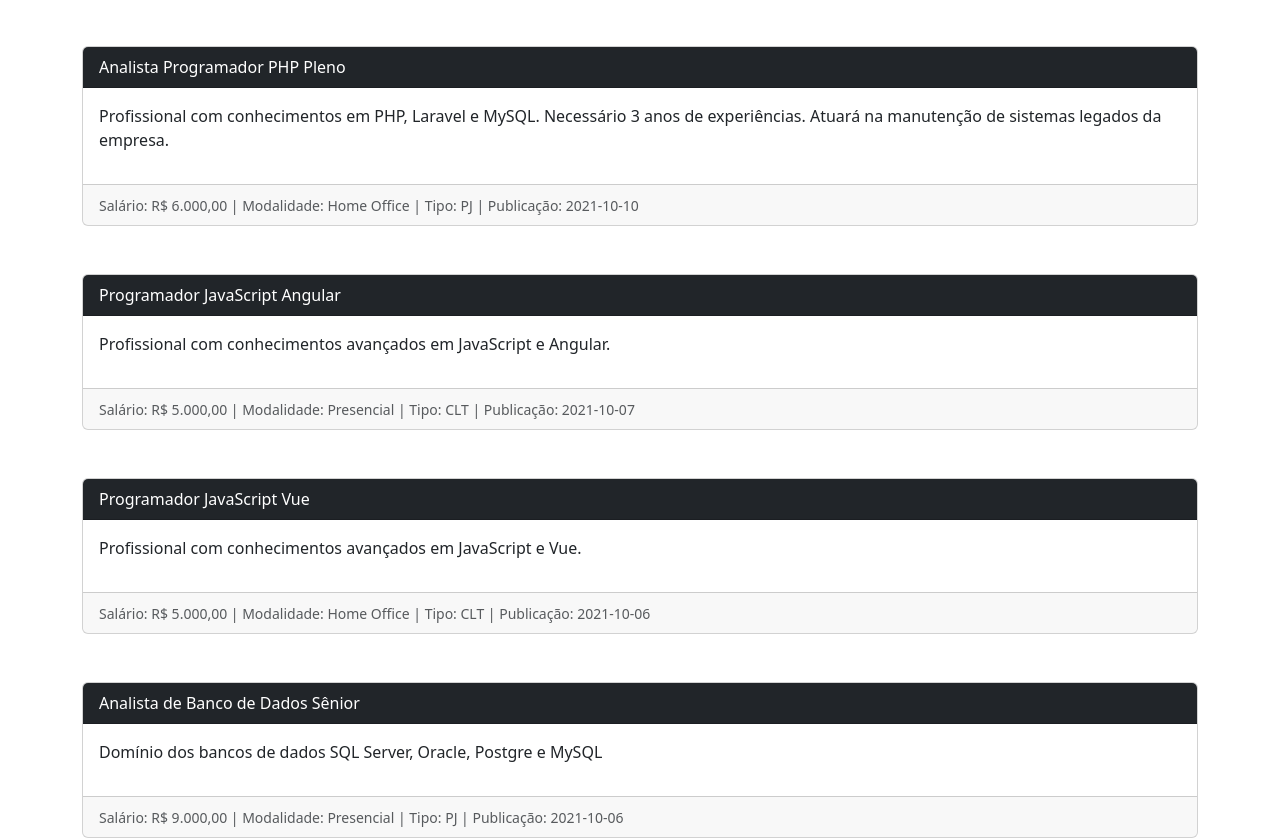
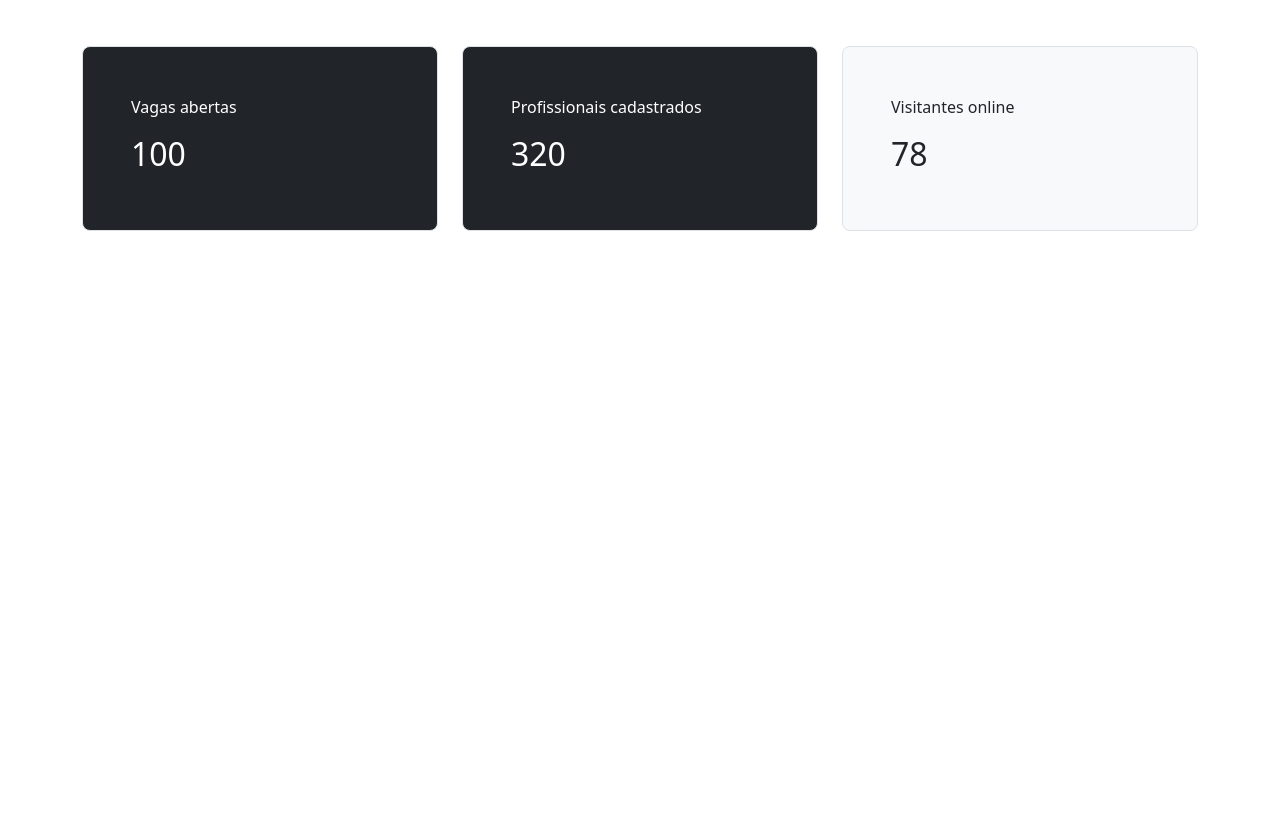
Before and after one commit to LucasAlNascimento/vagas, a Vue app: page / in a window 1280 px wide. Shown: the part 388-1228 px from the top of the page. After the commit the page ends 800 px from the top, so only its background shows below. Built offline with nearby package versions, Linux system fonts and the light colour scheme.

Commit message:
Inserindo vagas cadastradas no componente Home

```diff
--- a/src/components/comuns/Vaga.vue
+++ b/src/components/comuns/Vaga.vue
@@ -6,7 +6,7 @@
         </div>
         <div class="card-footer">
             <small class="text-muted">
-                Salário: {{salario.toLocaleString('pt-br', {style: 'currency', currency: 'BRL'})}} | Modalidade: {{modalidade}} | Tipo: {{tipo}} | Publicação: {{publicacao}}
+                Salário: {{salario.toLocaleString('pt-br', {style: 'currency', currency: 'BRL'})}} | Modalidade: {{getModalidade}} | Tipo: {{getTipo}} | Publicação: {{publicacao}}
             </small>
         </div>
     </div>
@@ -15,7 +15,50 @@
 <script>
 export default {
     name: 'Vaga',
-    props: ['titulo', 'descricao', 'salario', 'modalidade', 'tipo', 'publicacao']
+    props: {
+        titulo: {
+            type: String,
+            required: true
+        },
+        descricao: {
+            type: String,
+            required: true
+        },
+        salario: {
+            type: Number,
+            required: true
+        },
+        modalidade: {
+            type: String,
+            required: true
+        },
+        tipo: {
+            type: String,
+            required: true
+        },
+        publicacao: {
+            type: String,
+            required: true
+        }
+    },
+    computed: {
+        getModalidade() {
+            switch(this.modalidade){
+                case '1': return 'Home Office'
+                case '2': return 'Presencial'
+            }
+            return ''
+
+        },
+        getTipo() {
+            switch(this.tipo){
+                case '1': return 'CLT'
+                case '2': return 'PJ'
+            }
+            return ''
+
+        }
+    }
 }
 
 </script>
--- a/src/components/views/Home.vue
+++ b/src/components/views/Home.vue
@@ -45,48 +45,7 @@ export default {
     },
     data: () => ({
         usuariosOnline: 0,
-        vagas: [
-            {
-                titulo: 'Analista Programador PHP Pleno',
-                descricao: 'Profissional com conhecimentos em PHP, Laravel e MySQL. Necessário 3 anos de experiências. Atuará na manutenção de sistemas legados da empresa.',
-                salario: 6000,
-                modalidade: 'Home Office',
-                tipo: 'PJ',
-                publicacao: '2021-10-10'
-            },
-            {
-                titulo: 'Programador JavaScript Angular',
-                descricao: 'Profissional com conhecimentos avançados em JavaScript e Angular.',
-                salario: 5000,
-                modalidade: 'Presencial',
-                tipo: 'CLT',
-                publicacao: '2021-10-07'
-            },
-            {
-                titulo: 'Programador JavaScript Vue',
-                descricao: 'Profissional com conhecimentos avançados em JavaScript e Vue.',
-                salario: 5000,
-                modalidade: 'Home Office',
-                tipo: 'CLT',
-                publicacao: '2021-10-06'
-            },
-            {
-                titulo: 'Analista de Banco de Dados Sênior',
-                descricao: 'Domínio dos bancos de dados SQL Server, Oracle, Postgre e MySQL',
-                salario: 9000,
-                modalidade: 'Presencial',
-                tipo: 'PJ',
-                publicacao: '2021-10-06'
-            },
-            {
-                titulo: 'Programador Web Júnior',
-                descricao: 'Conhecimentos básicos em HTML, CSS, JavaScript, Bootstrap, PHP e MySQL',
-                salario: 3000,
-                modalidade: 'Presencial',
-                tipo: 'CLT',
-                publicacao: '2021-10-05'
-            }
-        ]
+        vagas: []
     }),
     methods: {
         getUsuariosOnline() {
@@ -95,6 +54,9 @@ export default {
     },
     created() {
         setInterval(this.getUsuariosOnline, 1000)
+    },
+    activated() {
+        this.vagas = JSON.parse(localStorage.getItem('vagas'))
     }
 }
 </script>
```
